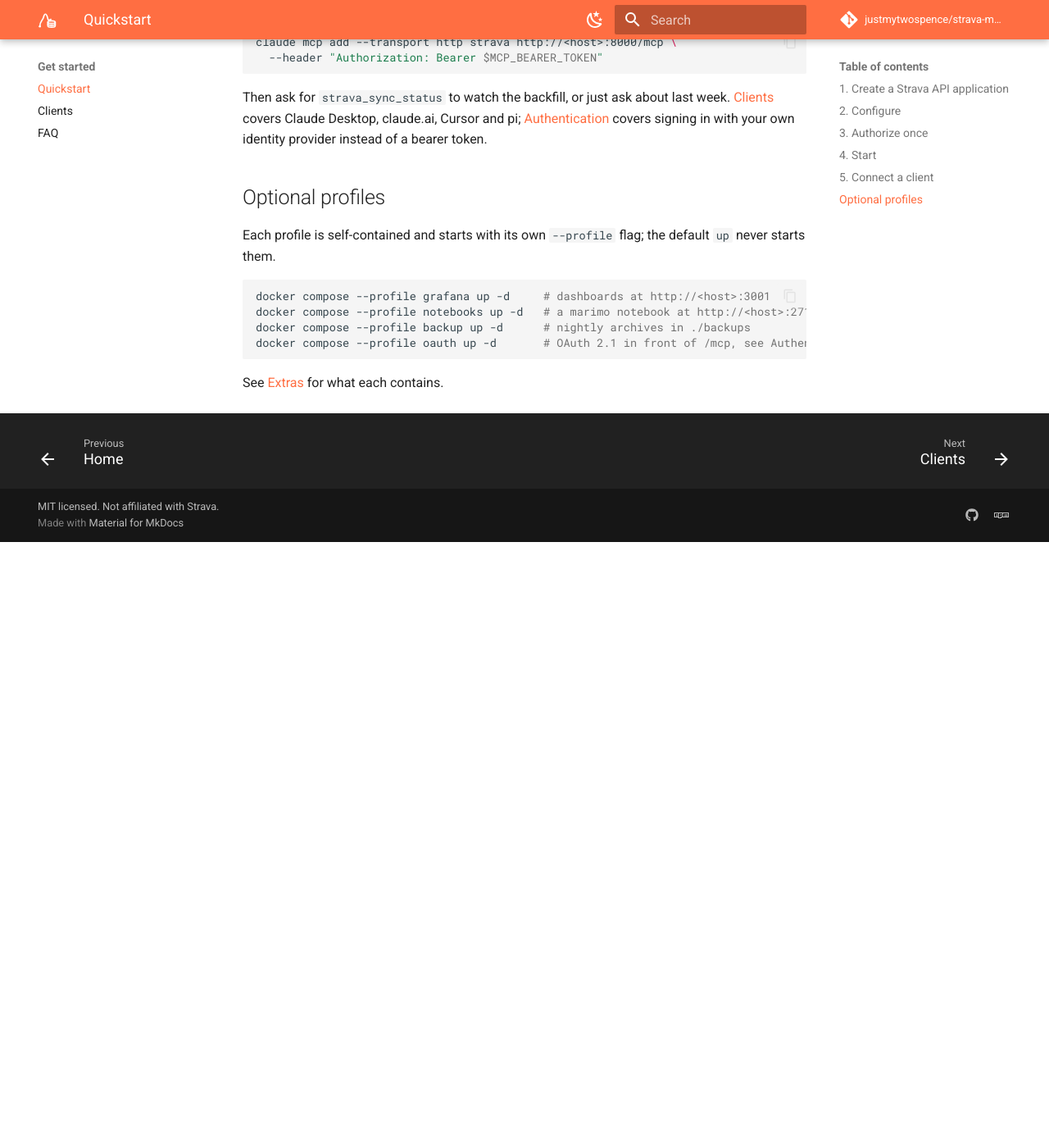
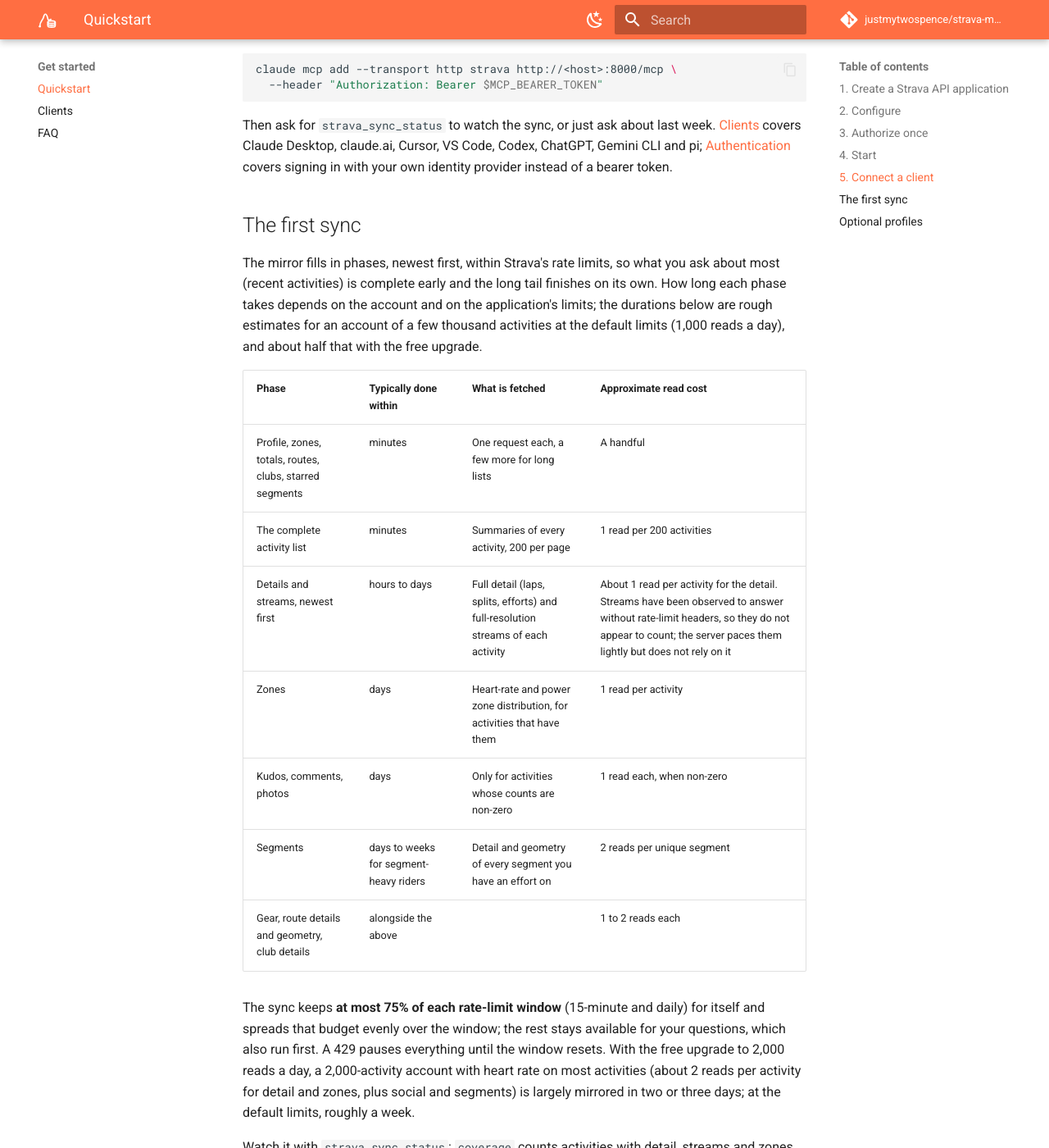
Before and after one commit to justmytwospence/strava-mcp, an MkDocs documentation site: the page built from docs/quickstart.md, in a window 1280 px wide and 1400 px high, scrolled down 1766 px. Shown: the whole window at 82% size. Built offline with MkDocs 1.6.1 and Material for MkDocs 9.7.7, drawn with Linux system fonts in a browser that asks for light colours; comment, search, counter and statistics services are not loaded; before the commit the page ends 2427 px from its top, so only the background shows below that; some of the changed text lies outside the part shown.

Commit message:
docs: describe the first sync in the quickstart
A phase table with what is fetched, roughly when, and what it costs in reads;
the 75% budget split; how to watch progress with strava_sync_status; the
self-service rate-limit upgrade; the bearer-token variable caveat when adding
the client; loopback-only profile URLs.

````diff
--- a/docs/quickstart.md
+++ b/docs/quickstart.md
@@ -1,12 +1,13 @@
 # Quickstart
 
-Ten minutes from nothing to a server answering questions about your training. You need Docker with Compose v2 and a Strava account.
+Ten minutes from nothing to a server answering questions about your training. You need Docker with Compose v2.24 or later, a Strava account, and a host that stays on (the [requirements](index.md#requirements)).
 
 ## 1. Create a Strava API application
 
 1. Open [strava.com/settings/api](https://www.strava.com/settings/api) and create an application (any name and category; the website can be anything).
 2. Set **Authorization Callback Domain** to `localhost`. The authorization command below listens on `http://localhost:8765/callback`, and Strava only redirects to the registered domain.
 3. Note the **Client ID** and **Client Secret**.
+4. Optional but worth it: on the same page, upgrade the application's rate limits (self-service, no review): the default 100 reads per 15 minutes and 1,000 a day become 200 and 2,000 ([Strava's rate limits page](https://developers.strava.com/docs/rate-limits/)). The first sync goes twice as fast.
 
 Each Strava API application serves one athlete here: the server mirrors the account that authorizes it.
 
@@ -49,28 +50,46 @@
 docker compose logs -f strava-mcp
 ```
 
-The server listens on `http://<host>:8000/mcp`, reports `{"status":"ok"}` at `/health`, and starts the backfill: it lists every activity, then fetches details, streams and zones newest first, then the rest. With Strava's default limits (100 reads per 15 minutes, 1,000 a day) 2,000 activities take about a week; the free rate-limit upgrade in the API settings (200 / 2,000) halves that. Streams do not count against the limits. Tools work from the first minute and fetch what the backfill has not reached yet.
+The server listens on `http://<host>:8000/mcp`, reports `{"status":"ok"}` at `/health`, and starts the first sync. Tools work from the first minute and fetch what the sync has not reached yet.
 
 ## 5. Connect a client
 
-For Claude Code:
+For Claude Code, with the token from `.env` (paste it, or `source .env` first so the variable is set in your shell):
 
 ```sh
 claude mcp add --transport http strava http://<host>:8000/mcp \
   --header "Authorization: Bearer $MCP_BEARER_TOKEN"
 ```
 
-Then ask for `strava_sync_status` to watch the backfill, or just ask about last week. [Clients](clients.md) covers Claude Desktop, claude.ai, Cursor and pi; [Authentication](authentication.md) covers signing in with your own identity provider instead of a bearer token.
+Then ask for `strava_sync_status` to watch the sync, or just ask about last week. [Clients](clients.md) covers Claude Desktop, claude.ai, Cursor, VS Code, Codex, ChatGPT, Gemini CLI and pi; [Authentication](authentication.md) covers signing in with your own identity provider instead of a bearer token.
+
+## The first sync
+
+The mirror fills in phases, newest first, within Strava's rate limits, so what you ask about most (recent activities) is complete early and the long tail finishes on its own. How long each phase takes depends on the account and on the application's limits; the durations below are rough estimates for an account of a few thousand activities at the default limits (1,000 reads a day), and about half that with the free upgrade.
+
+| Phase | Typically done within | What is fetched | Approximate read cost |
+|---|---|---|---|
+| Profile, zones, totals, routes, clubs, starred segments | minutes | One request each, a few more for long lists | A handful |
+| The complete activity list | minutes | Summaries of every activity, 200 per page | 1 read per 200 activities |
+| Details and streams, newest first | hours to days | Full detail (laps, splits, efforts) and full-resolution streams of each activity | About 1 read per activity for the detail. Streams have been observed to answer without rate-limit headers, so they do not appear to count; the server paces them lightly but does not rely on it |
+| Zones | days | Heart-rate and power zone distribution, for activities that have them | 1 read per activity |
+| Kudos, comments, photos | days | Only for activities whose counts are non-zero | 1 read each, when non-zero |
+| Segments | days to weeks for segment-heavy riders | Detail and geometry of every segment you have an effort on | 2 reads per unique segment |
+| Gear, route details and geometry, club details | alongside the above | | 1 to 2 reads each |
+
+The sync keeps **at most 75% of each rate-limit window** (15-minute and daily) for itself and spreads that budget evenly over the window; the rest stays available for your questions, which also run first. A 429 pauses everything until the window resets. With the free upgrade to 2,000 reads a day, a 2,000-activity account with heart rate on most activities (about 2 reads per activity for detail and zones, plus social and segments) is largely mirrored in two or three days; at the default limits, roughly a week.
+
+Watch it with `strava_sync_status`: `coverage` counts activities with detail, streams and zones against the total; `queue` lists what is still pending by kind with the top priority; `rate_limits` shows today's usage against the limits and when the windows reset. The Grafana dashboard's sync health row shows the same over time. [How sync works](sync.md) explains the priorities and the freshness rules.
 
 ## Optional profiles
 
 Each profile is self-contained and starts with its own `--profile` flag; the default `up` never starts them.
 
 ```sh
-docker compose --profile grafana up -d     # dashboards at http://<host>:3001
-docker compose --profile notebooks up -d   # a marimo notebook at http://<host>:2718
+docker compose --profile grafana up -d     # dashboards at http://127.0.0.1:3001
+docker compose --profile notebooks up -d   # a marimo notebook at http://127.0.0.1:2718
 docker compose --profile backup up -d      # nightly archives in ./backups
 docker compose --profile oauth up -d       # OAuth 2.1 in front of /mcp, see Authentication
 ```
 
-See [Extras](extras.md) for what each contains.
+Grafana and the notebook are published on the loopback interface only, because they start without real authentication; see [Grafana, notebooks, backups](extras.md) for what each contains and how to expose them.
````
